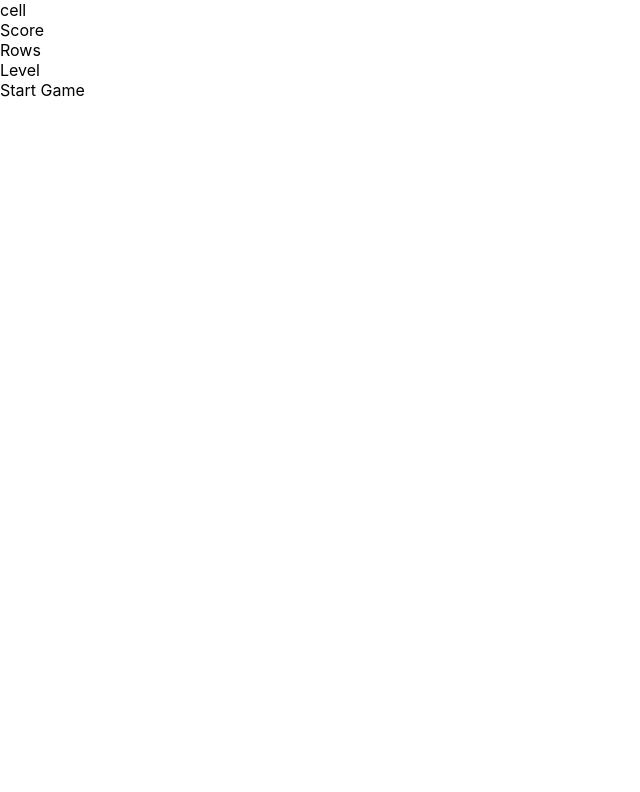
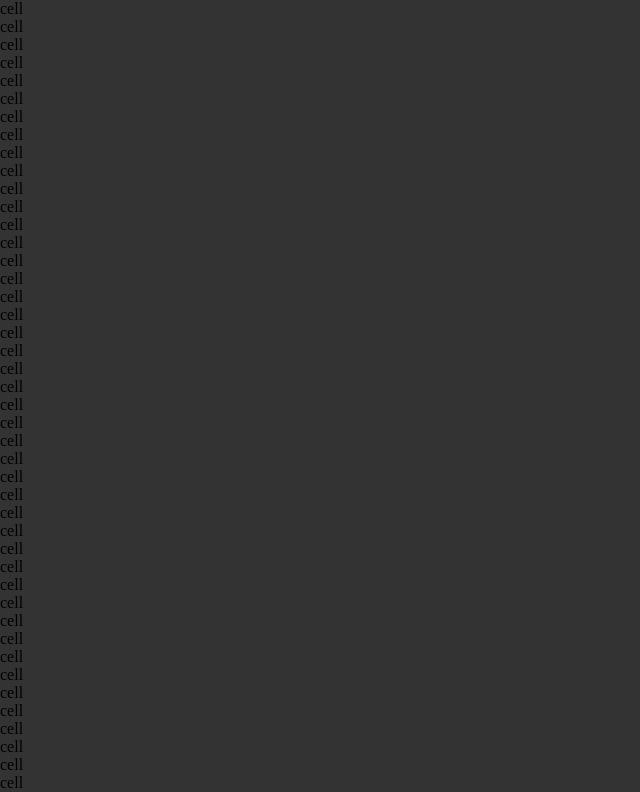
Before and after one commit to n00nietzsche/react-tetris, a React (Create React App) app: page / in a window 1280 px wide. Shown: the top 792 px of the page, without its empty margins (0-640 px from the left). Built offline with nearby package versions, Linux system fonts and the light colour scheme.

Commit message:
React Tetris Video 5/12 13:56 Styling with Styled Components

```diff
--- a/src/components/Cell.js
+++ b/src/components/Cell.js
@@ -1,5 +1,11 @@
 import React from "react";
+import { StyledCell } from "./styles/StyledCell";
+import { TETROMINOS } from "../tetrominos";
 
-const Cell = ({ type }) => <div>cell</div>;
+const Cell = ({ type }) => (
+  <StyledCell type={type} color={TETROMINOS[type].color}>
+    cell
+  </StyledCell>
+);
 
 export default Cell;
--- a/src/components/Stage.js
+++ b/src/components/Stage.js
@@ -3,7 +3,7 @@ import Cell from "./Cell";
 
 const Stage = ({ stage }) => (
   <div>
-    <Cell></Cell>
+    {stage.map(row => row.map((cell, x) => <Cell key={x} type={cell[0]} />))}
   </div>
 );
 
--- a/src/components/Tetris.js
+++ b/src/components/Tetris.js
@@ -1,4 +1,6 @@
 import React from "react";
+
+import { createStage } from "../gameHelpers";
 
 // Components
 import Stage from "./Stage";
@@ -8,7 +10,7 @@ import StartButton from "./StartButton";
 const Tetris = () => {
   return (
     <div>
-      <Stage />
+      <Stage stage={createStage()} />
       <aside>
         <div>
           <Display text="Score" />
--- /dev/null
+++ b/src/components/styles/StyledCell.js
@@ -0,0 +1,11 @@
+import styled from "styled-components";
+
+export const StyledCell = styled.div`
+  width: auto;
+  background: rgba(${props => props.color}, 0.8);
+  border: ${props => (props.type === 0 ? "0px solid" : "4px solid")};
+  border-bottom-color: rgba(${props => props.color}, 0.1);
+  border-right-color: rgba(${props => props.color}, 1);
+  border-top-color: rgba(${props => props.color}, 1);
+  border-left-color: rgba(${props => props.color}, 0.3);
+`;
--- /dev/null
+++ b/src/gameHelpers.js
@@ -0,0 +1,23 @@
+export const STAGE_WIDTH = 12;
+export const STAGE_HEIGHT = 20;
+export const createStage = () =>
+  Array.from(Array(STAGE_HEIGHT), () =>
+    new Array(STAGE_WIDTH).fill([0, "clear"])
+  );
+
+/*
+  Array.from() 메서드는 유사 배열 객체(array-like object)나반복 가능한 객체(iterable object)를 얕게 복사해새로운Array 객체를 만듭니다.
+  https://developer.mozilla.org/ko/docs/Web/JavaScript/Reference/Global_Objects/Array/from
+
+  Array(Number) makes empty array as many as Number's number
+*/
+
+/*
+  -> these two might be equal
+
+  Array.from(Array(STAGE_HEIGHT), () =>
+    new Array(STAGE_WIDTH).fill([0, "clear"])
+  );
+
+  Array(STAGE_HEIGHT).fill(new Array(STAGE_WIDTH).fill([0, 'clear']);
+*/
--- a/src/index.css
+++ b/src/index.css
@@ -1,13 +1,8 @@
 body {
   margin: 0;
-  font-family: -apple-system, BlinkMacSystemFont, 'Segoe UI', 'Roboto', 'Oxygen',
-    'Ubuntu', 'Cantarell', 'Fira Sans', 'Droid Sans', 'Helvetica Neue',
-    sans-serif;
-  -webkit-font-smoothing: antialiased;
-  -moz-osx-font-smoothing: grayscale;
 }
 
-code {
-  font-family: source-code-pro, Menlo, Monaco, Consolas, 'Courier New',
-    monospace;
+@font-face {
+  font-family: "Pixel";
+  src: url("font/Pixel-LCD-7.woff") format("woff");
 }
--- /dev/null
+++ b/src/tetrominos.js
@@ -0,0 +1,67 @@
+export const TETROMINOS = {
+  0: { shape: [[0]], color: "0, 0, 0" },
+  I: {
+    shape: [
+      [0, "I", 0, 0],
+      [0, "I", 0, 0],
+      [0, "I", 0, 0],
+      [0, "I", 0, 0],
+    ],
+    color: "80, 227, 230",
+  },
+  J: {
+    shape: [
+      [0, "J", 0],
+      [0, "J", 0],
+      ["J", "J", 0],
+    ],
+    color: "36, 95, 223",
+  },
+  L: {
+    shape: [
+      [0, "L", 0],
+      [0, "L", 0],
+      [0, "L", "L"],
+    ],
+    color: "223, 173, 36",
+  },
+  O: {
+    shape: [
+      ["O", "O"],
+      ["O", "O"],
+    ],
+    color: "223, 217, 36",
+  },
+  S: {
+    shape: [
+      [0, "S", "S"],
+      ["S", "S", 0],
+      [0, 0, 0],
+    ],
+    color: "48, 211, 56",
+  },
+  T: {
+    shape: [
+      [0, 0, 0],
+      ["T", "T", "T"],
+      [0, "T", 0],
+    ],
+    color: "132, 61, 198",
+  },
+  Z: {
+    shape: [
+      ["Z", "Z", 0],
+      [0, "Z", "Z"],
+      [0, 0, 0],
+    ],
+    color: "227, 78, 78",
+  },
+};
+
+export const randomTetromino = () => {
+  const tetrominos = "IJLOSTZ";
+  const randTetromino =
+    tetrominos[Math.floor(Math.random() * tetrominos.length)];
+
+  return TETROMINOS[randTetromino];
+};
```
Also changed, not shown: src/components/styles/StyledTetris.js (added, +47 -0 lines).
